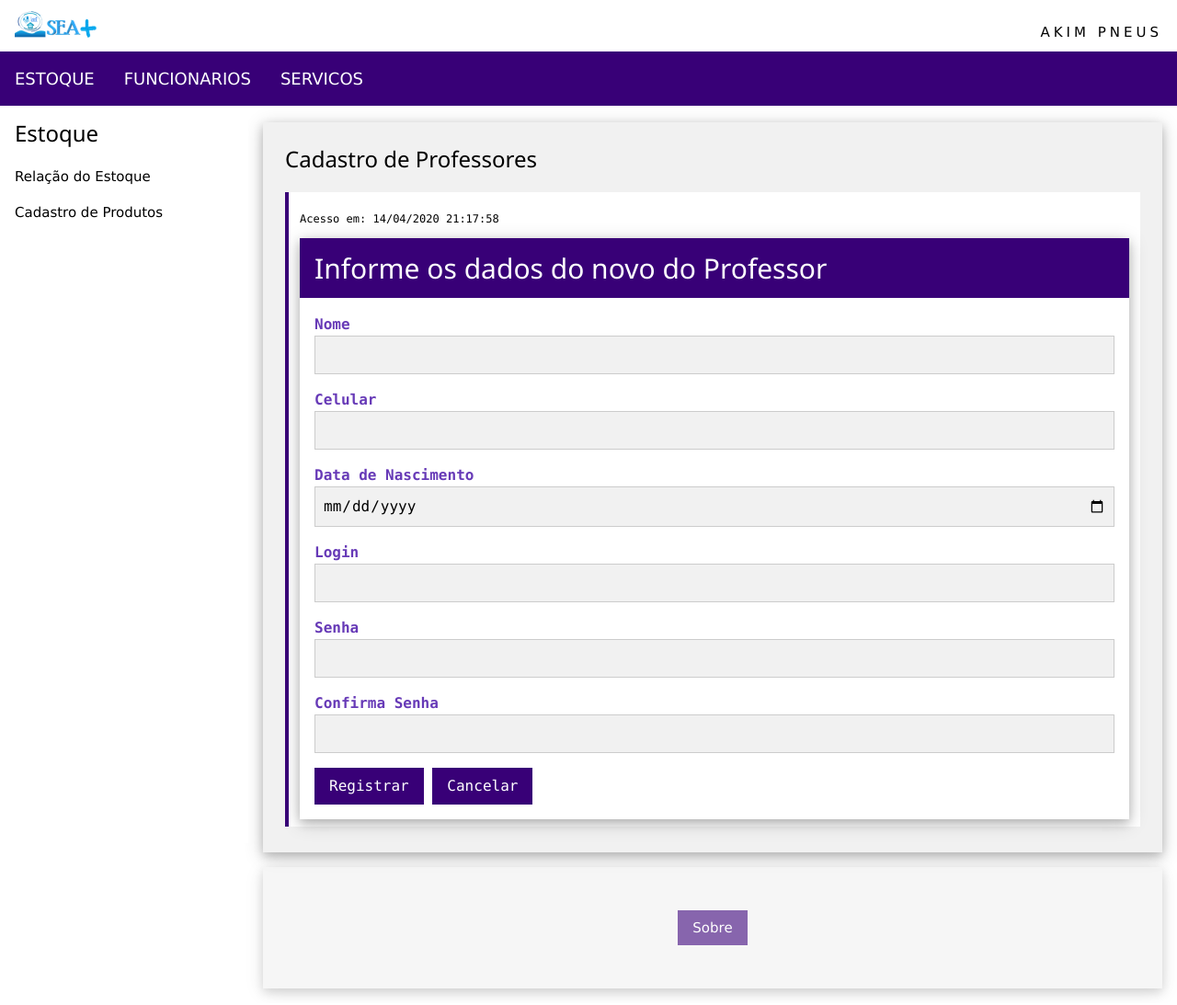
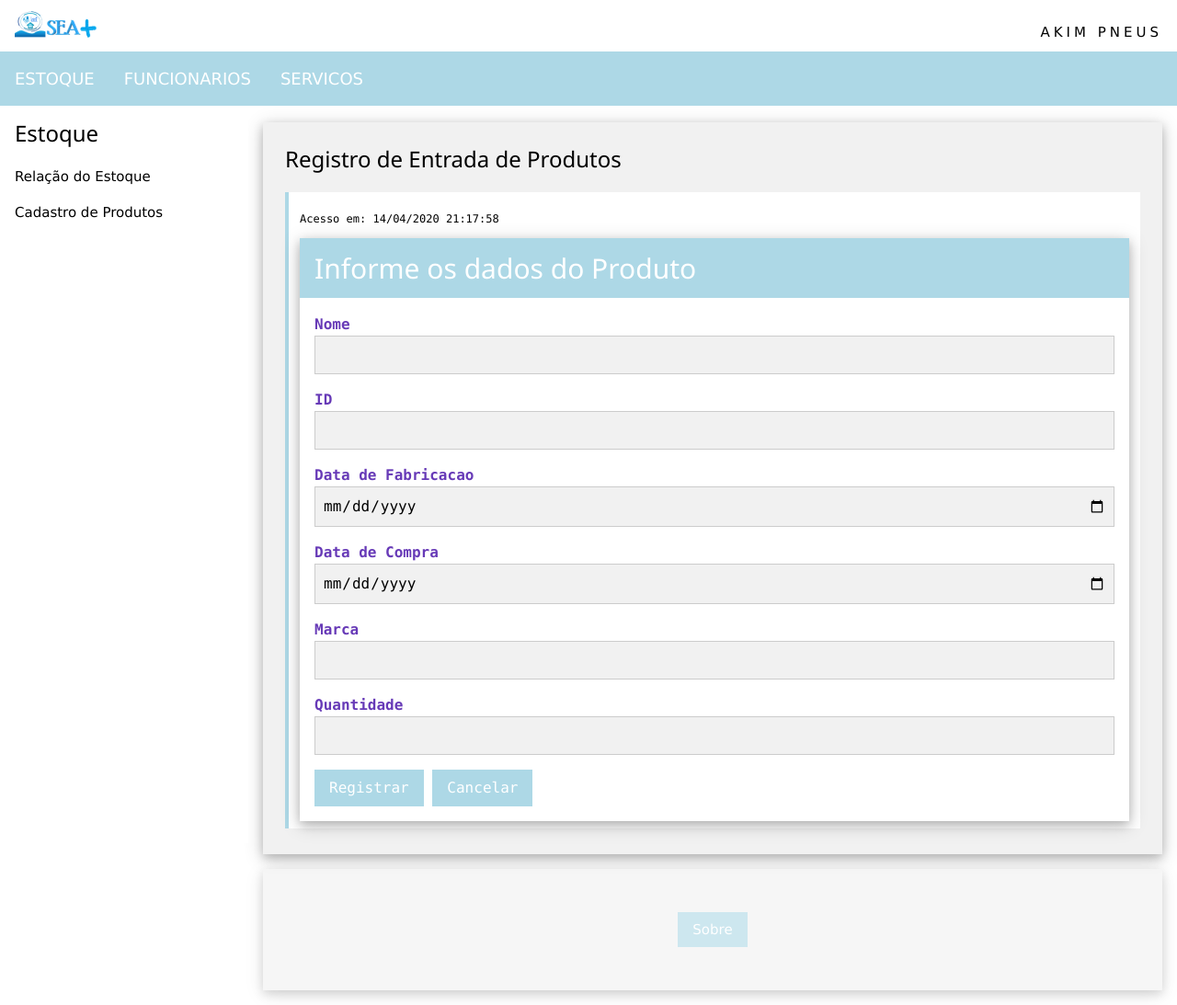
Before and after one commit to annLittleStar/SiteExpCriativa02, a PHP site: page /profContratar.php in a window 1280 px wide. Shown: the whole page at 92% size. Run offline with PHP 8.4, Linux system fonts and the light colour scheme.

Commit message:
Add files via upload

```diff
--- a/SiteSample2020/profContratar.php
+++ b/SiteSample2020/profContratar.php
@@ -15,11 +15,11 @@
     <style>
         .w3-theme {
             color: #ffff !important;
-            background-color: #380077 !important
+            background-color: lightblue !important
         }
 
         .w3-code {
-            border-left: 4px solid #380077
+            border-left: 4px solid lightblue
         }
 
         .myMenu {
@@ -35,7 +35,7 @@
 <div class="w3-main w3-container" style="margin-left:270px;margin-top:117px;">
 
     <div class="w3-panel w3-padding-large w3-card-4 w3-light-grey">
-        <h1 class="w3-xlarge">Cadastro de Professores</h1>
+        <h1 class="w3-xlarge">Registro de Entrada de Produtos</h1>
 
         <p class="w3-large">
             <div class="w3-code cssHigh notranslate">
@@ -52,7 +52,7 @@
 
                 <div class="w3-responsive w3-card-4">
                     <div class="w3-container w3-theme">
-                        <h2>Informe os dados do novo do Professor</h2>
+                        <h2>Informe os dados do Produto</h2>
                     </div>
                     <form class="w3-container" action="ProfContratar_exe.php" method="post" onsubmit="return check(this.form)">
 						<input type="hidden" id="acaoForm" name="acaoForm" value="Contratar">
@@ -61,28 +61,28 @@
 						<input class="w3-input w3-border w3-light-grey" name="Nome" type="text" pattern="[a-zA-Z\u00C0-\u00FF ]{10,100}$"
 							   title="Nome entre 10 e 100 letras." required></p>
 						<p>
-						<label class="w3-text-deep-purple"><b>Celular</b></label>
+						<label class="w3-text-deep-purple"><b>ID</b></label>
 						<input class="w3-input w3-border w3-light-grey " name="Celular" type="text"
-							   pattern="\([0-9]{2}\)[0-9]{4,6}-[0-9]{3,4}$" title="(11)1111-1111." required></p>
+							   pattern="\([0-9]{8}\)$" title="11111111." required></p>
 						<p>
-						<label class="w3-text-deep-purple"><b>Data de Nascimento</b></label>
+						<label class="w3-text-deep-purple"><b>Data de Fabricacao</b></label>
 						<input class="w3-input w3-border w3-light-grey" name="DataNasc" type="date"
 							   pattern="((0[1-9])|([1-2][0-9])|(3[0-1]))\/((0[1-9])|(1[0-2]))\/((19|20)[0-9][0-9])"
 							   title="Formato: dd/mm/aaaa."></p>
 						<p>
-						<label class="w3-text-deep-purple"><b>Login</b></label>
-						<input class="w3-input w3-border w3-light-grey" name="Login" type="text"
-							   pattern="[a-zA-Z]{2,20}.[a-zA-Z]{2,20}" title="Formato: nome.sobrenome" required></p>
+						<label class="w3-text-deep-purple"><b>Data de Compra</b></label>
+						<input class="w3-input w3-border w3-light-grey" name="Login" type="date"
+							    pattern="((0[1-9])|([1-2][0-9])|(3[0-1]))\/((0[1-9])|(1[0-2]))\/((19|20)[0-9][0-9])"
+                               title="Formato: dd/mm/aaaa."></p>
 						<p>
-						<label class="w3-text-deep-purple"><b>Senha</b></label>
+						<label class="w3-text-deep-purple"><b>Marca</b></label>
 						<input class="w3-input w3-border w3-light-grey" name="Senha" type="password"
-							   pattern="(?=.*\d)(?=.*[a-z])(?=.*[A-Z]).{6,8}"
-							   title="Deve conter ao menos um número, uma letra maiúscula e minúscula, um caracter especial, com 6 a 8 caracteres" required></p>
+							  title="Marca do produto" required></p>
 						<p>
-						<label class="w3-text-deep-purple"><b>Confirma Senha</b></label>
+						<label class="w3-text-deep-purple"><b>Quantidade</b></label>
 						<input class="w3-input w3-border w3-light-grey" name="Senha2" type="password"
-							   pattern="(?=.*\d)(?=.*[a-z])(?=.*[A-Z]).{6,8}"
-							   title="Deve conter ao menos um número, uma letra maiúscula e minúscula, um caracter especial, com 6 a 8 caracteres" required> </p>
+							   pattern="\([0-9]{5}\)$" title="Quantidade de produtos" required></p>
+
 						<p>
 						<input type="submit" value="Registrar" class="w3-btn w3-theme" >
 						<input type="button" value="Cancelar" class="w3-btn w3-theme" onclick="window.location.href='.'"></p>
```
Also changed, not shown: SiteSample2020/index.php (+7 -7 lines).
